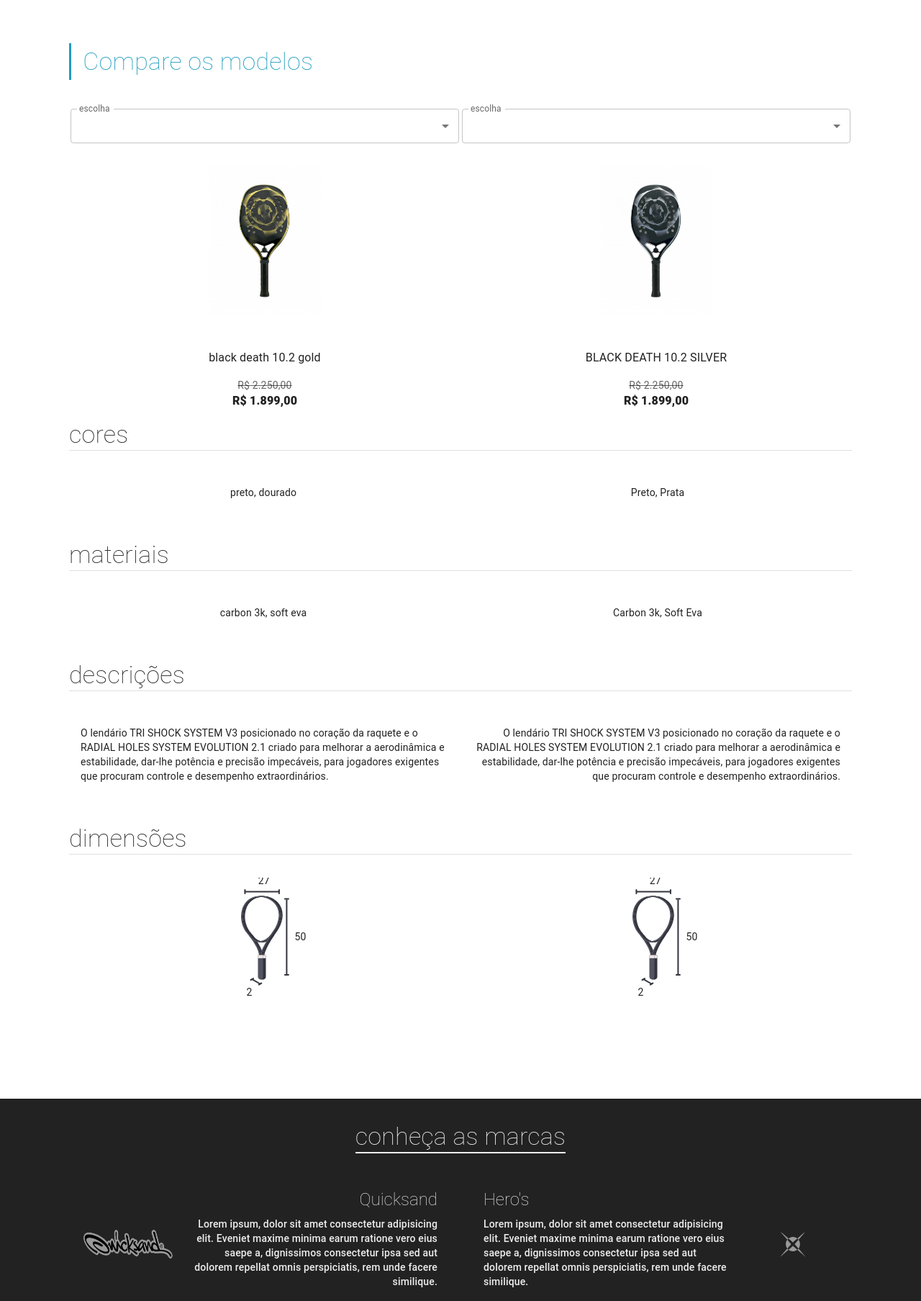
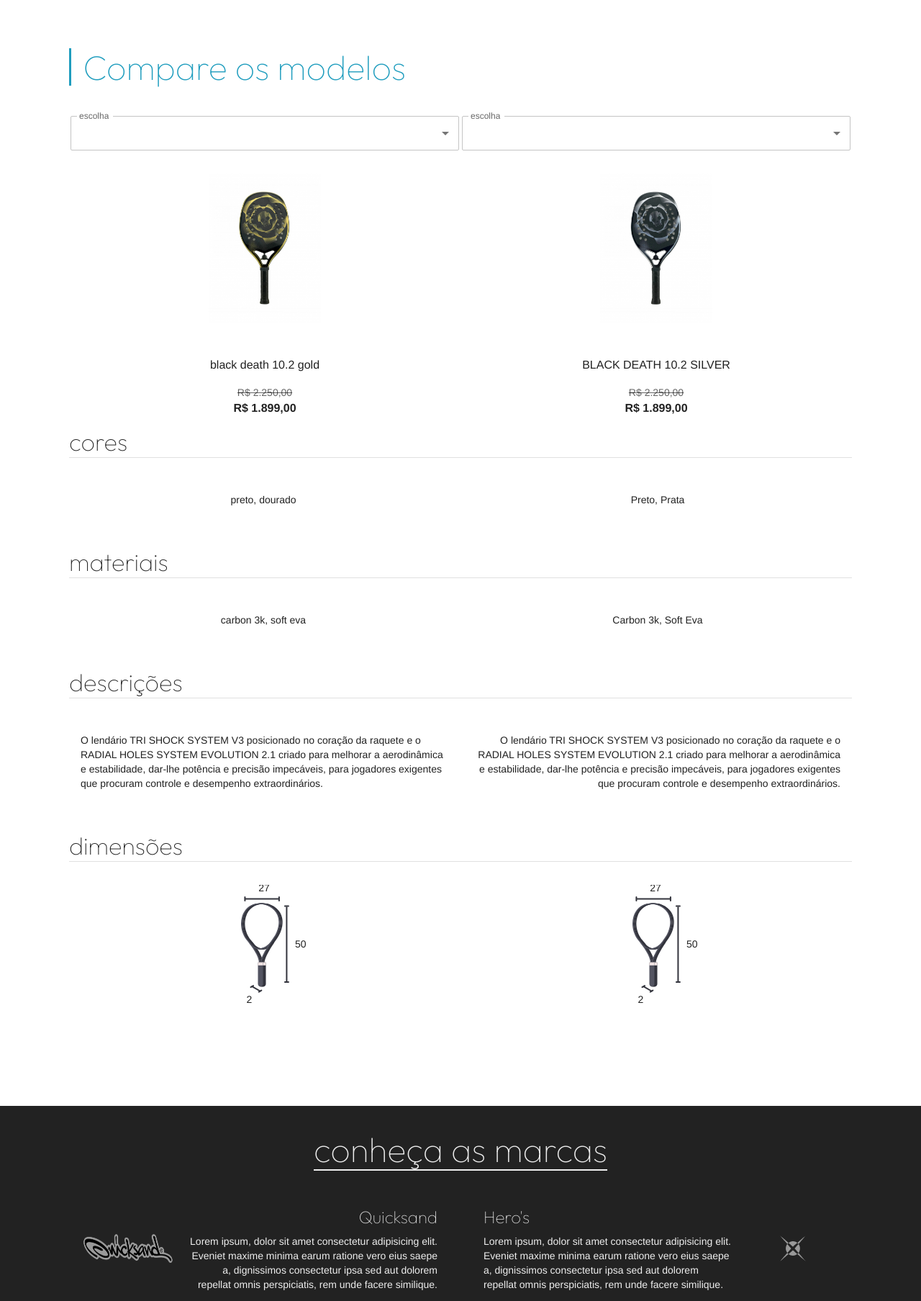
Before and after one commit to henriquedelimap/beachTennis, a React (Vite) app: page / in a window 1280 px wide. Shown: the part 990-2797 px from the top of the page at 72% size. Built offline with nearby package versions, Linux system fonts and the light colour scheme.

Commit message:
first commit

```diff
--- a/index.html
+++ b/index.html
@@ -5,6 +5,10 @@
     <link rel="icon" type="image/svg+xml" href="/logo.svg" />
     <meta name="viewport" content="width=device-width, initial-scale=1.0" />
     <title>beach tennis</title>
+    <link rel="preconnect" href="https://fonts.googleapis.com">
+    <link rel="preconnect" href="https://fonts.gstatic.com" crossorigin>
+    <link href="https://fonts.googleapis.com/css2?family=Outfit:wght@100;200;300;400;500;600;700;800;900&display=swap" rel="stylesheet">
+
   </head>
   <body>
     <div id="root"></div>
--- a/src/Pages/DefaultLayout/index.tsx
+++ b/src/Pages/DefaultLayout/index.tsx
@@ -4,11 +4,11 @@ import { FloatingButton } from '../../components/FloatingButton'
 import { Beneficios } from '../../components/Beneficio'
 import { Data } from '../../assets/data'
 import { CardRaquetes } from '../../components/Cards'
-import { Box, Grid } from '@mui/material'
+import { Box, Grid, Paper, Stack } from '@mui/material'
 
-import {Outlet} from 'react-router-dom'
+import { Outlet } from 'react-router-dom'
 import { OOLogo } from '../../OOTECHNOLOGY'
-import { Overflow } from '../../styles'
+import { Overflow, Sticky } from '../../styles'
 
 export const DefaultLayout = (
     {
@@ -21,15 +21,24 @@ export const DefaultLayout = (
         disappear?: boolean
     }) => {
     return (
-        <>
-            <FloatingButton disappear={disappear} />
-            <Header buttonBack={buttonBack} />
-            {noBanner ? '' : <Banner />}
-            <Box minHeight={'40vh'}>
-                <Outlet />
-            </Box>
-            <OOLogo />
-        </>
+        <Box  >
+
+            <Paper elevation={12} sx={{ position: 'relative', zIndex: '100' }}>
+                <FloatingButton disappear={disappear} />
+                <Header buttonBack={buttonBack} />
+                {noBanner ? '' : <Banner />}
+                <Paper elevation={24} sx={{minHeight:'40vh', pb: 8}} >
+                    <Outlet />
+                </Paper>
+
+                <Sticky bottom={0} index={-1}>
+                    <Stack justifyContent='center' alignItems='center' sx={{ height: '16vh', width: '100%' }}>
+                        <OOLogo />
+                    </Stack>
+                </Sticky>
+            </Paper >
+
+        </Box>
 
     )
 }
--- a/src/components/Beneficio/index.tsx
+++ b/src/components/Beneficio/index.tsx
@@ -6,6 +6,7 @@ import { Fundo } from "../../styles"
 import { Key } from "react"
 import { ResponsiveStyleValue } from "@mui/system"
 import { LazyLoad } from "../../components/Animation"
+import { SubTitleBasic } from "../../components/Title"
 export const Beneficios = () => {
     const itens = [
         {
@@ -70,14 +71,9 @@ export const Beneficios = () => {
                         }} />
                         </LazyLoad>
                     <Stack spacing={1}>
-                        <LazyLoad >
-
-                        <Typography align={align} variant='h5' fontWeight='100'>{item.title}</Typography>
-                        </LazyLoad>
-                        <LazyLoad >
+                        <SubTitleBasic align={align} text={item.title} />
 
                         <Typography align={align} variant='body2' paragraph fontWeight='500' >{item.description}</Typography>
-                        </LazyLoad>
                     </Stack>
 
                 </Stack>
--- a/src/components/Comparativo/index.tsx
+++ b/src/components/Comparativo/index.tsx
@@ -6,6 +6,7 @@ import { Data } from "../../assets/data"
 import { IRaquete } from "../../Types"
 import { DimensaoRaquete } from "../../components/Dimensions"
 import { LazyLoad } from "../../components/Animation"
+import { TitleBasic } from "../../components/Title"
 interface Prop {
     object: IRaquete
     object2: IRaquete
@@ -61,10 +62,8 @@ const ItemContent = ({
         <Grid item width='100%' >
 
             <Grid item xs={12}>
-                <LazyLoad once>
-                    <Typography fontWeight={100}  variant={'h4'}>{title}</Typography>
-                </LazyLoad>
-                <Divider sx={{ width: '100%' }} />
+                <TitleBasic text={title} />
+
             </Grid>
 
 
@@ -72,13 +71,13 @@ const ItemContent = ({
                 <Grid item xs={6}>
                     <LazyLoad>
 
-                    <ItemContentCreator content={content} left />
+                        <ItemContentCreator content={content} left />
                     </LazyLoad>
                 </Grid>
                 <Grid item xs={6}>
                     <LazyLoad>
 
-                    <ItemContentCreator content={content2} right />
+                        <ItemContentCreator content={content2} right />
                     </LazyLoad>
                 </Grid>
             </Grid>
@@ -91,8 +90,8 @@ const ItemContentDimensionCreator = ({
 }: { title: string, dimension: number[], dimension2: number[] }) => {
     return (
         <Grid item width='100%' >
-            <Typography fontWeight={100}  variant={'h4'}>{title}</Typography>
-            <Divider sx={{ width: '100%' }} />
+            <TitleBasic text={title} />
+
             <Stack direction='row' sx={{ pt: 4, pb: 4 }}>
                 <ItemContentCreator>
                     <DimensaoRaquete altura={dimension[0]} largura={dimension[1]} comprimento={dimension[2]} />
@@ -114,8 +113,8 @@ export const Comparativo = (prop: Prop) => {
     const cor2 = object2.color[2] !== undefined ? `${object2.color[0]}, ${object2.color[1]}, ${object2.color[2]}` : `${object2.color[0]}, ${object2.color[1]}`
     return (
 
-        <Stack  sx={{ overflow: 'hidden' }} >
-            <Stack  direction='row' justifyContent='space-around' sx={{ width: '100%' }}>
+        <Stack sx={{ overflow: 'hidden' }} >
+            <Stack direction='row' justifyContent='space-around' sx={{ width: '100%' }}>
                 <ItemHeader {...object} />
                 <ItemHeader {...object2} />
             </Stack>
--- a/src/components/Title/index.tsx
+++ b/src/components/Title/index.tsx
@@ -1,6 +1,7 @@
 import { Theme } from "@emotion/react"
 import styled from "@emotion/styled"
-import { Stack, Typography } from "@mui/material"
+import { Divider, Stack, Typography } from "@mui/material"
+import { Children, ReactNode } from "react"
 import { LazyLoad } from "../../components/Animation"
 
 interface Prop {
@@ -14,7 +15,7 @@ export const Title = (prop: Prop) => {
             <Decoration />
             <LazyLoad once>
 
-                <Typography fontWeight={100} variant='h4' color='#1F9DBE' sx={{ '&:first-letter': { textTransform: 'capitalize' } }} >{text}</Typography>
+                <Typography fontFamily='Outfit' fontWeight={100} variant='h3' color='#1F9DBE' sx={{ '&:first-letter': { textTransform: 'capitalize' } }} >{text}</Typography>
             </LazyLoad>
         </Stack>
     )
@@ -26,12 +27,34 @@ export const TitleCentred = (prop: Prop) => {
         <Stack alignSelf='center' sx={{ width: 'fit-content' }} spacing={.5} direction='column'>
             <LazyLoad once>
 
-                <Typography fontWeight={100} variant='h4' color={cor}>{text}</Typography>
-            <DecorationHorizontal cor={cor} />
+                <Typography fontFamily='Outfit' fontWeight={100} variant='h3' color={cor}>{text}</Typography>
+                <DecorationHorizontal cor={cor} />
             </LazyLoad>
         </Stack>
     )
 }
+
+export const TitleBasic = ({ text}: { text?: string}) => {
+    return (
+        <>
+            <LazyLoad once>
+                <Typography fontFamily='Outfit' fontWeight={100} variant={'h4'}>{text}</Typography>
+            </LazyLoad>
+            <Divider sx={{ width: '100%' }} />
+        </>
+    )
+}
+export const SubTitleBasic = ({ text, align}: { text?: string, align?: string}) => {
+    const alinha = align === 'right' ? 'right' : 'left'
+    return (
+        <>
+            <LazyLoad once>
+                <Typography align={alinha} fontFamily='Outfit' fontWeight={100} variant={'h5'}>{text}</Typography>
+            </LazyLoad>
+        </>
+    )
+}
+
 
 
 const DecorationHorizontal = styled('div')(({ theme, cor }: { theme?: Theme, cor: string }) => ({
--- a/src/main.tsx
+++ b/src/main.tsx
@@ -5,6 +5,20 @@ import { Overflow } from './styles'
 import App from './App'
 import {LazyMotion, domAnimation} from 'framer-motion'
 let theme = createTheme({
+  typography: {
+    fontFamily: 'Helvetica Neue'
+  },
+  palette: {
+    primary: {
+      main: '#0066cc',
+    },
+    secondary: {
+      main: '#cc0000',
+    },
+  },
+  shape: {
+    borderRadius: 2,
+  },
   components: {
     MuiAppBar: {
       styleOverrides: {
@@ -21,8 +35,7 @@ let theme = createTheme({
           color: '#1f1f1f'
         }
       }
-    },
-
+    }
   }})
 
 
--- a/src/styles/index.tsx
+++ b/src/styles/index.tsx
@@ -13,11 +13,11 @@ export const Fundo = styled('div')(({top, left, rotate, right}:{top?: number, le
     transform: `translateX(${rotate})`,
 }))
 
-export const Sticky = styled('div')(({bottom, top}: {bottom?: number, top?: number})=>({
+export const Sticky = styled('div')(({bottom, top, index}: {bottom?: number, top?: number, index: number})=>({
     position: 'sticky',
     top: top,
-    bottom: '',
+    bottom: bottom,
     left: 0,
     background: '#ffffff',
-    zIndex: 200
+    zIndex: index
 }))
```
